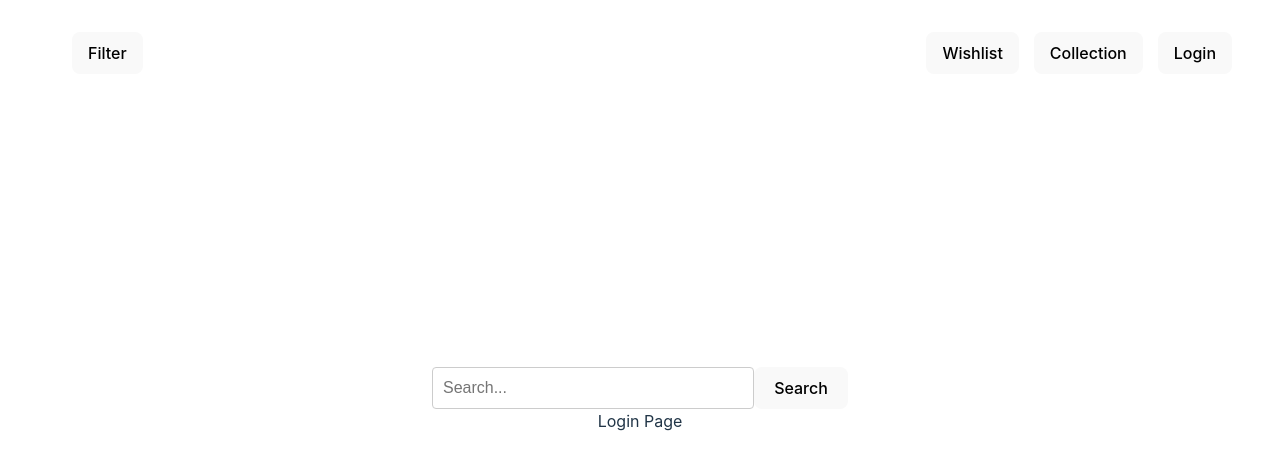
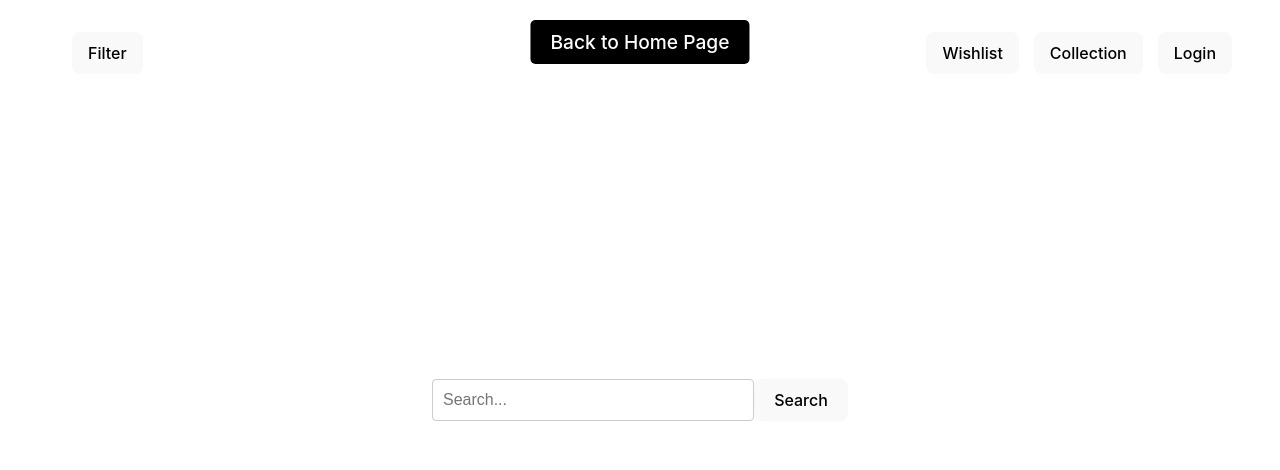
Before and after one commit to TeamBinaryBrothers/GundamScout, a React (Vite) app in the folder frontend/: page /Login in a window 1280 px wide. Shown: the top 470 px of the page. Built offline with nearby package versions, Linux system fonts and the light colour scheme.

Commit message:
Home Button on Each Page

```diff
--- /dev/null
+++ b/frontend/src/Collection.css
@@ -0,0 +1,26 @@
+.collection-button-container {
+  position: absolute;
+  top: 20px;
+  left: 50%;
+  transform: translateX(-50%);
+  z-index: 1000;
+}
+
+.back-button {
+  text-decoration: none;
+}
+
+.back-button button {
+  padding: 10px 20px;
+  background-color: black;
+  color: white;
+  border: none;
+  border-radius: 5px;
+  font-size: 1.2rem;
+  cursor: pointer;
+  transition: background-color 0.3s ease;
+}
+
+.back-button button:hover {
+  background-color: darkgray;
+}
--- /dev/null
+++ b/frontend/src/Collection.jsx
@@ -0,0 +1,15 @@
+import React from "react";
+import { Link } from "react-router-dom";
+import "./Collection.css";
+
+const Collection = () => {
+  return (
+    <div className="collection-button-container">
+      <Link to="/" className="back-button">
+        <button>Back to Home Page</button>
+      </Link>
+    </div>
+  );
+};
+
+export default Collection;
--- /dev/null
+++ b/frontend/src/Login.css
@@ -0,0 +1,26 @@
+.login-button-container {
+  position: absolute;
+  top: 20px;
+  left: 50%;
+  transform: translateX(-50%);
+  z-index: 1000;
+}
+
+.back-button {
+  text-decoration: none;
+}
+
+.back-button button {
+  padding: 10px 20px;
+  background-color: black;
+  color: white;
+  border: none;
+  border-radius: 5px;
+  font-size: 1.2rem;
+  cursor: pointer;
+  transition: background-color 0.3s ease;
+}
+
+.back-button button:hover {
+  background-color: darkgray;
+}
--- /dev/null
+++ b/frontend/src/Login.jsx
@@ -0,0 +1,15 @@
+import React from "react";
+import { Link } from "react-router-dom";
+import "./Login.css";
+
+const Login = () => {
+  return (
+    <div className="login-button-container">
+      <Link to="/" className="back-button">
+        <button>Back to Home Page</button>
+      </Link>
+    </div>
+  );
+};
+
+export default Login;
--- /dev/null
+++ b/frontend/src/Wishlist.css
@@ -0,0 +1,26 @@
+.wishlist-button-container {
+  position: absolute;
+  top: 20px;
+  left: 50%;
+  transform: translateX(-50%);
+  z-index: 1000;
+}
+
+.back-button {
+  text-decoration: none;
+}
+
+.back-button button {
+  padding: 10px 20px;
+  background-color: black;
+  color: white;
+  border: none;
+  border-radius: 5px;
+  font-size: 1.2rem;
+  cursor: pointer;
+  transition: background-color 0.3s ease;
+}
+
+.back-button button:hover {
+  background-color: darkgray;
+}
--- /dev/null
+++ b/frontend/src/Wishlist.jsx
@@ -0,0 +1,15 @@
+import React from "react";
+import { Link } from "react-router-dom";
+import "./Wishlist.css";
+
+const Wishlist = () => {
+  return (
+    <div className="wishlist-button-container">
+      <Link to="/" className="back-button">
+        <button>Back to Home Page</button>
+      </Link>
+    </div>
+  );
+};
+
+export default Wishlist;
```
Also changed, not shown: frontend/src/App.jsx (+3 -4 lines).
